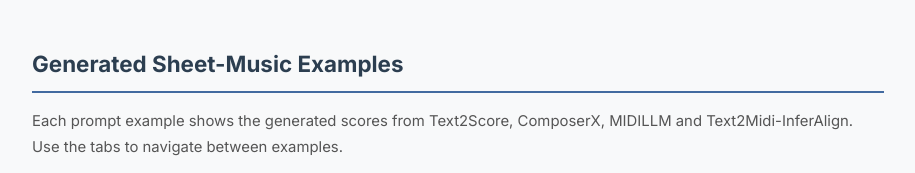
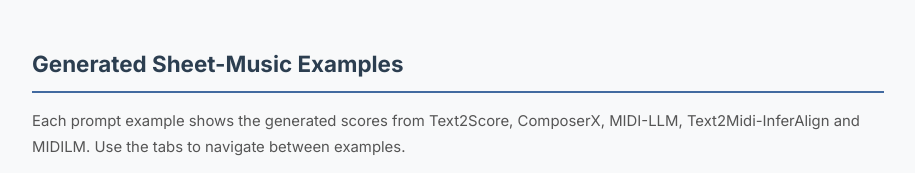
Before and after one commit to anonymous1495/Text2Score, a plain HTML site: page index.html in a window 1280 px wide. Shown: the part 810-983 px from the top of the page, without its empty margins (182-1097 px from the left). Drawn offline with Linux system fonts and the light colour scheme.

Commit message:
Minor Correction

```diff
--- a/index.html
+++ b/index.html
@@ -249,7 +249,7 @@
 <div class="section">
   <h2>Generated Sheet-Music Examples</h2>
   <p style="margin-bottom:16px; color:#555; font-size:0.93rem;">
-    Each prompt example shows the generated scores from Text2Score, ComposerX, MIDILLM and Text2Midi-InferAlign. Use the tabs to navigate between examples.
+    Each prompt example shows the generated scores from Text2Score, ComposerX, MIDI-LLM, Text2Midi-InferAlign and MIDILM. Use the tabs to navigate between examples.
   </p>
 <!--  <p style="margin-bottom:24px; padding:10px 16px; background:#f0f4fa; border-left:3px solid #426AA0; border-radius:4px; color:#444; font-size:0.9rem;">
     <strong>Note:</strong> In all clips, the generated modulation window spans from <strong>00:20 to 00:30</strong>. The context preceding and succeeding it are the same as the original human composition across all methods.
```
